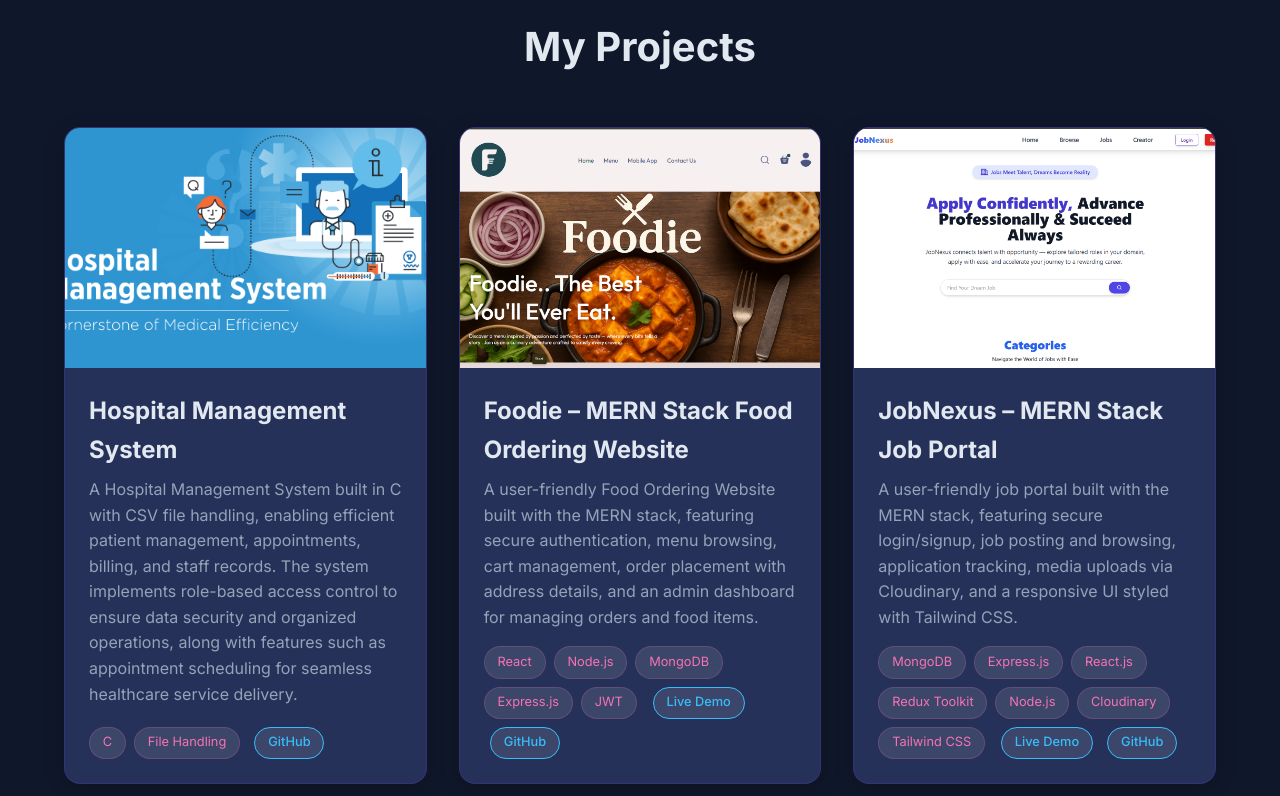
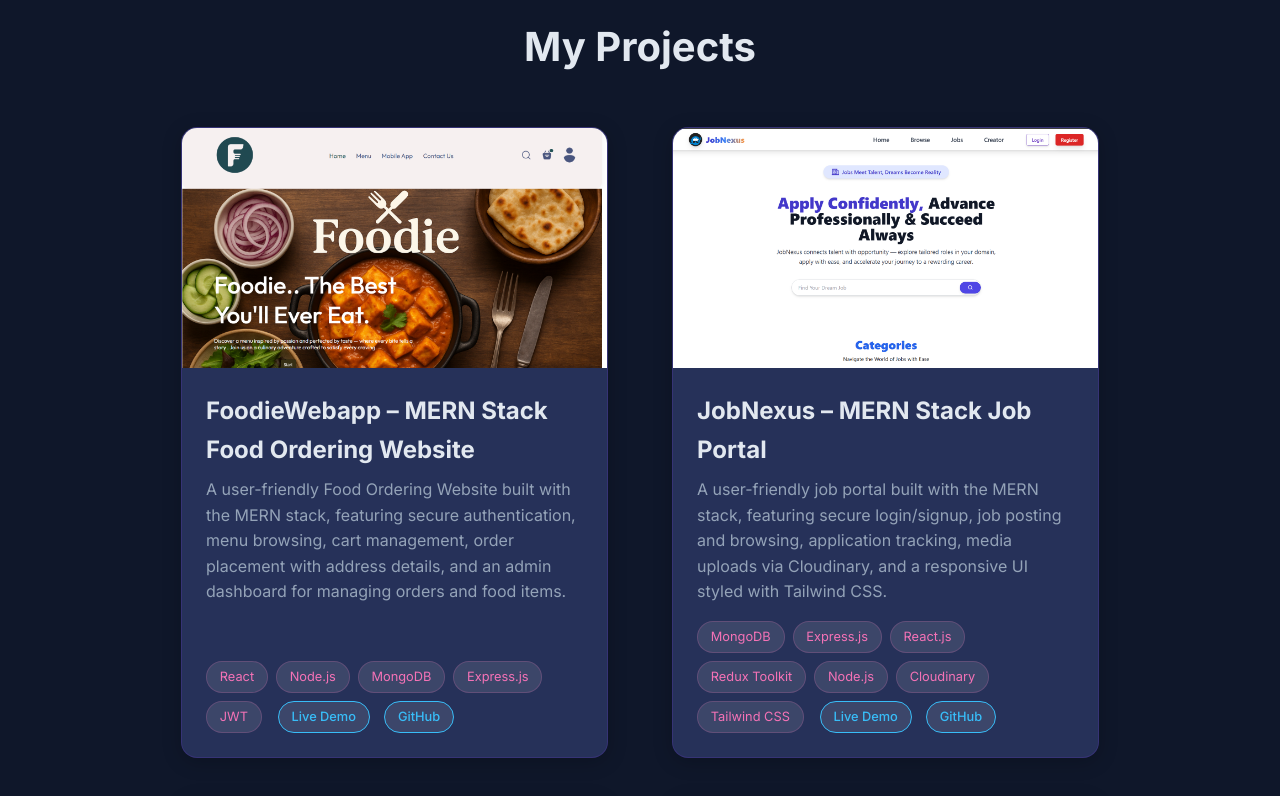
Before and after one commit to Akash-Raj9/Akash_Portfolio, a React (Vite) app in the folder portfolio/: page / in a window 1280 px wide. Shown: the part 1640-2436 px from the top of the page. Built offline with nearby package versions, Linux system fonts and the light colour scheme; no server answers.

Commit message:
added synapHack Project

```diff
--- a/portfolio/src/App.css
+++ b/portfolio/src/App.css
@@ -593,13 +593,33 @@ body {
   margin-bottom: 3rem;
 }
 
-.project-grid {
+/* .project-grid {
   display: grid;
   grid-template-columns: repeat(auto-fit, minmax(300px, 1fr));
   gap: 2rem;
   max-width: 1200px;
   margin: 0 auto;
+} */
+
+.project-grid {
+  display: grid;
+  grid-template-columns: repeat(2, 1fr);
+  column-gap: 4rem;       /* ⬅ more space between projects in the same row */
+  row-gap: 2.5rem;        /* ⬅ slightly less between rows */
+  max-width: 950px;       /* balanced width */
+  margin: 0 auto;
+  padding: 0 1rem;
 }
+
+@media (max-width: 768px) {
+  .project-grid {
+    grid-template-columns: 1fr;
+    max-width: 600px;
+    column-gap: 0;        /* not needed on mobile */
+    row-gap: 1.2rem;
+  }
+}
+
 
 .project-card {
   background: var(--card-bg);
--- a/portfolio/src/components/Projects.jsx
+++ b/portfolio/src/components/Projects.jsx
@@ -39,6 +39,161 @@ export const Projects = () => {
         whileInView="animate"
         viewport={{ once: true }}
       >
+
+
+        <motion.div
+          className="project-card"
+          variants={fadeInUp}
+          whileHover={{ y: -10, transition: { duration: 0.2 } }}
+        >
+          <motion.div
+            className="project-image"
+            style={{
+              backgroundImage: "url('/projects/Food.png')",
+            }}
+            whileHover={{ scale: 1.05 }}
+            transition={{ duration: 0.2 }}
+          />
+          <h3>FoodieWebapp – MERN Stack Food Ordering Website</h3>
+          <p>
+            A user-friendly Food Ordering Website built with the MERN stack,
+            featuring secure authentication, menu browsing, cart management,
+            order placement with address details, and an admin dashboard for
+            managing orders and food items.
+          </p>
+          <div className="project-tech">
+            <span>React</span>
+            <span>Node.js</span>
+            <span>MongoDB</span>
+            <span>Express.js</span>
+            <span>JWT</span>
+            <a
+              href="https://foodie-webapp-rho.vercel.app/" /* Replace with your actual deployed link */
+              target="_blank"
+              rel="noopener noreferrer"
+              className="project-demo-tag"
+              style={{
+                padding: "0.3rem 0.8rem",
+                background: "rgba(255, 255, 255, 0.1)",
+                borderRadius: "50px",
+                fontSize: "0.8rem",
+                color: "#38bdf8" /* Accent color, adjust as needed */,
+                border: "1px solid #38bdf8" /* Matches tech tag border style */,
+                marginLeft: "0.5rem",
+                textDecoration: "none",
+                display: "inline-block",
+                fontWeight: 500,
+                transition: "all 0.3s ease",
+              }}
+            >
+              Live Demo
+            </a>
+            <a
+              href="https://github.com/Akash-Raj9/FoodieWebapp" // Replace with your GitHub repo URL
+              target="_blank"
+              rel="noopener noreferrer"
+              className="project-tech-link"
+              style={{
+                padding: "0.3rem 0.8rem",
+                background: "rgba(255, 255, 255, 0.1)",
+                borderRadius: "50px",
+                fontSize: "0.8rem",
+                color: "#38bdf8",
+                border: "1px solid #38bdf8",
+                textDecoration: "none",
+                fontWeight: 500,
+                marginLeft: "0.4rem",
+                transition: "all 0.3s ease",
+                cursor: "pointer",
+                display: "inline-block",
+              }}
+            >
+              GitHub
+            </a>
+          </div>
+        </motion.div>
+
+
+        <motion.div
+          className="project-card"
+          variants={fadeInUp}
+          whileHover={{ y: -10, transition: { duration: 0.2 } }}
+        >
+          <motion.div
+            className="project-image"
+            style={{
+              backgroundImage: "url('/projects/JobNexus.png')",
+            }}
+            whileHover={{ scale: 1.05 }}
+            transition={{ duration: 0.2 }}
+          />
+
+          <h3>JobNexus – MERN Stack Job Portal</h3>
+          <p>
+            A user-friendly job portal built with the MERN stack, featuring
+            secure login/signup, job posting and browsing, application tracking,
+            media uploads via Cloudinary, and a responsive UI styled with
+            Tailwind CSS.
+          </p>
+
+          <div className="project-tech">
+            <span>MongoDB</span>
+            <span>Express.js</span>
+            <span>React.js</span>
+            <span>Redux Toolkit</span>
+            <span>Node.js</span>
+            <span>Cloudinary</span>
+            <span>Tailwind CSS</span>
+
+            <a
+              href="https://job-nexus-pearl.vercel.app/" /* Replace with your actual deployed link */
+              target="_blank"
+              rel="noopener noreferrer"
+              className="project-demo-tag"
+              style={{
+                padding: "0.3rem 0.8rem",
+                background: "rgba(255, 255, 255, 0.1)",
+                borderRadius: "50px",
+                fontSize: "0.8rem",
+                color: "#38bdf8" /* Accent color, adjust as needed */,
+                border: "1px solid #38bdf8" /* Matches tech tag border style */,
+                marginLeft: "0.5rem",
+                textDecoration: "none",
+                display: "inline-block",
+                fontWeight: 500,
+                transition: "all 0.3s ease",
+              }}
+            >
+              Live Demo
+            </a>
+            <a
+              href="https://github.com/Akash-Raj9/JobNexus" // Replace with your GitHub repo URL
+              target="_blank"
+              rel="noopener noreferrer"
+              className="project-tech-link"
+              style={{
+                padding: "0.3rem 0.8rem",
+                background: "rgba(255, 255, 255, 0.1)",
+                borderRadius: "50px",
+                fontSize: "0.8rem",
+                color: "#38bdf8",
+                border: "1px solid #38bdf8",
+                textDecoration: "none",
+                fontWeight: 500,
+                marginLeft: "0.4rem",
+                transition: "all 0.3s ease",
+                cursor: "pointer",
+                display: "inline-block",
+              }}
+            >
+              GitHub
+            </a>
+          </div>
+        </motion.div>
+
+
+
+
         <motion.div
           className="project-card"
           variants={fadeInUp}
@@ -50,12 +205,20 @@ export const Projects = () => {
             whileHover={{ scale: 1.05, transition: { duration: 0.2 } }}
           />
           <h3> Hospital Management System</h3>
-<p> A Hospital Management System built in C with CSV file handling, enabling efficient patient management, appointments, billing, and staff records. The system implements role-based access control to ensure data security and organized operations, along with features such as appointment scheduling for seamless healthcare service delivery. </p>
+          <p>
+            {" "}
+            A Hospital Management System built in C with CSV file handling,
+            enabling efficient patient management, appointments, billing, and
+            staff records. The system implements role-based access control to
+            ensure data security and organized operations, along with features
+            such as appointment scheduling for seamless healthcare service
+            delivery.{" "}
+          </p>
           <div className="project-tech">
             <span>C</span>
             <span>File Handling</span>
             <a
-    href="https://github.com/Akash-Raj9/Hospital-Management-System-Project"  // Replace with your GitHub repo URL
+              href="https://github.com/Akash-Raj9/Hospital-Management-System-Project" // Replace with your GitHub repo URL
               target="_blank"
               rel="noopener noreferrer"
               className="project-tech-link"
@@ -87,14 +250,17 @@ export const Projects = () => {
           <motion.div
             className="project-image"
             style={{
-              backgroundImage: "url('/projects/Food.png')",
+              backgroundImage: "url('/projects/hack.png')",
             }}
             whileHover={{ scale: 1.05 }}
             transition={{ duration: 0.2 }}
           />
-          <h3>Foodie – MERN Stack Food Ordering Website</h3>
+          <h3>SynapHack — Mern stack Hackathon Management</h3>
           <p>
-A user-friendly Food Ordering Website built with the MERN stack, featuring secure authentication, menu browsing, cart management, order placement with address details, and an admin dashboard for managing orders and food items.
+            A comprehensive Hackathon Management Platform built using the MERN stack.
+            It enables users to register, create and join hackathons, manage teams, track event schedules,
+            and receive real-time updates. Organizers can efficiently manage participants,
+            events, and results through a powerful admin dashboard.
           </p>
           <div className="project-tech">
             <span>React</span>
@@ -103,7 +269,7 @@ A user-friendly Food Ordering Website built with the MERN stack, featuring secur
             <span>Express.js</span>
             <span>JWT</span>
             <a
-      href="https://foodie-webapp-rho.vercel.app/" /* Replace with your actual deployed link */
+              href="https://unstop-hput.vercel.app/" /* Replace with your actual deployed link */
               target="_blank"
               rel="noopener noreferrer"
               className="project-demo-tag"
@@ -112,93 +278,19 @@ A user-friendly Food Ordering Website built with the MERN stack, featuring secur
                 background: "rgba(255, 255, 255, 0.1)",
                 borderRadius: "50px",
                 fontSize: "0.8rem",
-        color: "#38bdf8", /* Accent color, adjust as needed */
-        border: "1px solid #38bdf8", /* Matches tech tag border style */
+                color: "#38bdf8" /* Accent color, adjust as needed */,
+                border: "1px solid #38bdf8" /* Matches tech tag border style */,
                 marginLeft: "0.5rem",
                 textDecoration: "none",
                 display: "inline-block",
                 fontWeight: 500,
-        transition: "all 0.3s ease"
+                transition: "all 0.3s ease",
               }}
             >
               Live Demo
             </a>
             <a
-    href="https://github.com/Akash-Raj9/FoodieWebapp"  // Replace with your GitHub repo URL
-    target="_blank"
-    rel="noopener noreferrer"
-    className="project-tech-link"
-    style={{
-      padding: "0.3rem 0.8rem",
-      background: "rgba(255, 255, 255, 0.1)",
-      borderRadius: "50px",
-      fontSize: "0.8rem",
-      color: "#38bdf8",
-      border: "1px solid #38bdf8",
-      textDecoration: "none",
-      fontWeight: 500,
-      marginLeft: "0.4rem",
-      transition: "all 0.3s ease",
-      cursor: "pointer",
-      display: "inline-block",
-    }}
-  >
-    GitHub
-  </a>
-          </div>
-        </motion.div>
-
-        <motion.div
-          className="project-card"
-          variants={fadeInUp}
-          whileHover={{ y: -10, transition: { duration: 0.2 } }}
-        >
-          <motion.div
-            className="project-image"
-            style={{
-              backgroundImage: "url('/projects/JobNexus.png')",
-            }}
-            whileHover={{ scale: 1.05 }}
-            transition={{ duration: 0.2 }}
-          />
-
-          <h3>JobNexus – MERN Stack Job Portal</h3>
-<p>
-A user-friendly job portal built with the MERN stack, featuring secure login/signup, job posting and browsing, application tracking, media uploads via Cloudinary, and a responsive UI styled with Tailwind CSS.
-</p>
-
-<div className="project-tech">
-  <span>MongoDB</span>
-  <span>Express.js</span>
-  <span>React.js</span>
-  <span>Redux Toolkit</span>
-  <span>Node.js</span>
-  <span>Cloudinary</span>
-  <span>Tailwind CSS</span>
-
-                         <a
-      href="https://job-nexus-pearl.vercel.app/" /* Replace with your actual deployed link */
-      target="_blank"
-      rel="noopener noreferrer"
-      className="project-demo-tag"
-      style={{
-        padding: "0.3rem 0.8rem",
-        background: "rgba(255, 255, 255, 0.1)",
-        borderRadius: "50px",
-        fontSize: "0.8rem",
-        color: "#38bdf8", /* Accent color, adjust as needed */
-        border: "1px solid #38bdf8", /* Matches tech tag border style */
-        marginLeft: "0.5rem",
-        textDecoration: "none",
-        display: "inline-block",
-        fontWeight: 500,
-        transition: "all 0.3s ease"
-      }}
-    >
-      Live Demo
-    </a>
-      <a
-    href="https://github.com/Akash-Raj9/JobNexus"  // Replace with your GitHub repo URL
+              href="https://github.com/Akash-Raj9/unstop" // Replace with your GitHub repo URL
               target="_blank"
               rel="noopener noreferrer"
               className="project-tech-link"
```
Also changed, not shown: portfolio/public/projects/hack.png (added). Lines whose indentation alone changed are shown as unchanged.
